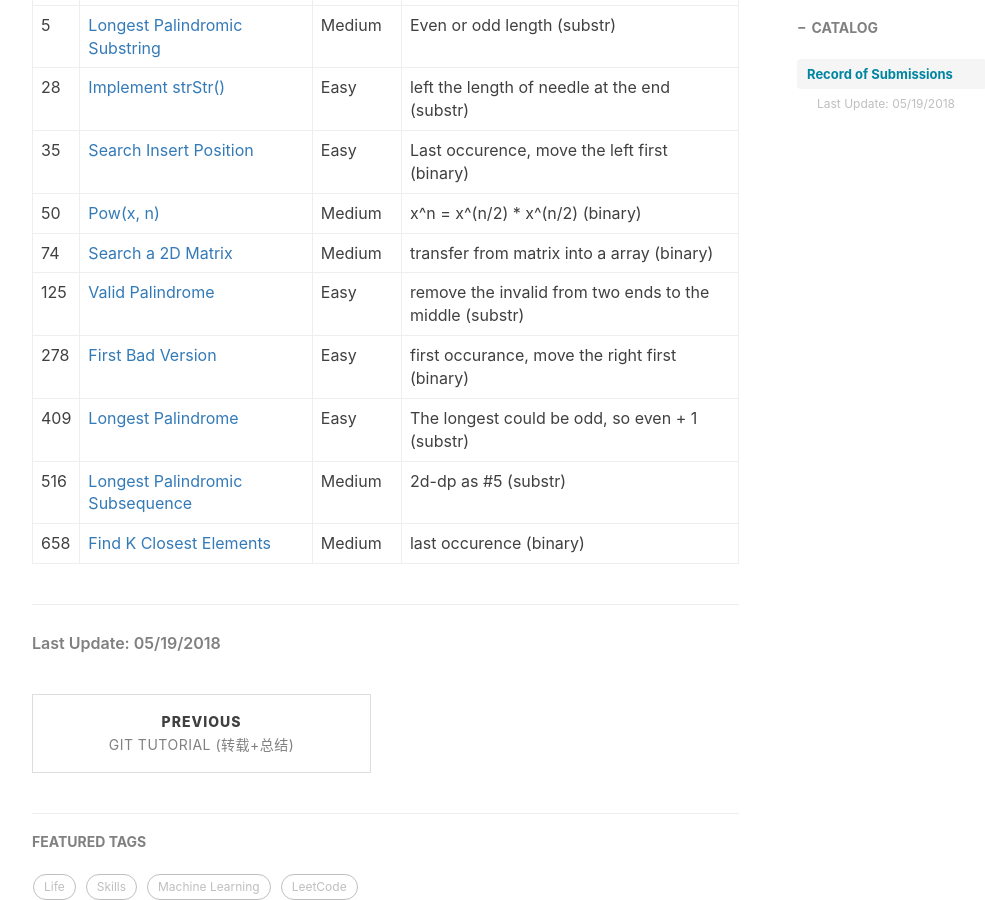
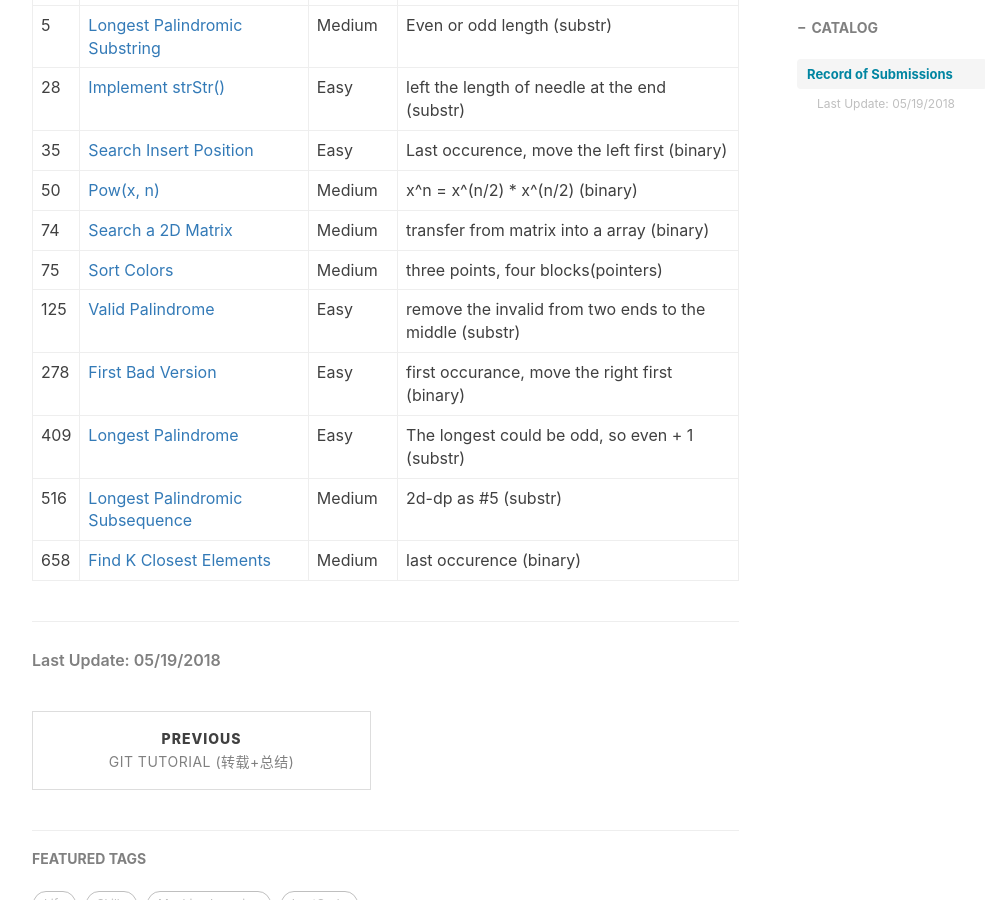
Before and after one commit to ly16/ly16.github.io, a Jekyll site: the page built from _posts/2018-05-18-leetcode-record-round1.md, in a window 1280 px wide and 900 px high, scrolled down 644 px. Shown: the whole window, without its empty margins (233-1218 px from the left). Built offline with Jekyll 4.4.1, drawn with Linux system fonts in a browser that asks for light colours; nearby versions of some CDN libraries; comment, search, counter and statistics services are not loaded.

Commit message:
Update 2018-05-18-leetcode-record-round1.md

```diff
--- a/_posts/2018-05-18-leetcode-record-round1.md
+++ b/_posts/2018-05-18-leetcode-record-round1.md
@@ -20,6 +20,7 @@
 |35|[Search Insert Position](https://github.com/ly16/LC-Practice/blob/master/Search%20Insert%20Position.java)|Easy|Last occurence, move the left first (binary)|
 |50|[Pow(x, n)](https://github.com/ly16/LC-Practice/blob/master/Pow(x%2C%20n).java)|Medium|x^n = x^(n/2) * x^(n/2) (binary)|
 |74|[Search a 2D Matrix](https://github.com/ly16/LC-Practice/blob/master/Search%20a%202D%20Matrix.java)|Medium|transfer from matrix into a array (binary)|
+|75|[Sort Colors](https://github.com/ly16/LC-Practice/blob/master/Rainbow%20Sort.java)|Medium|three points, four blocks(pointers)|
 |125|[Valid Palindrome](https://github.com/ly16/LC-Practice/blob/master/Valid%20palindrome.java)|Easy|remove the invalid from two ends to the middle (substr)|
 |278|[First Bad Version](https://github.com/ly16/LC-Practice/blob/master/First%20Bad%20Version.java)|Easy|first occurance, move the right first (binary)|
 |409|[Longest Palindrome](https://github.com/ly16/LC-Practice/blob/master/Longest%20Palindrome.java)|Easy|The longest could be odd, so even + 1 (substr)|
```
